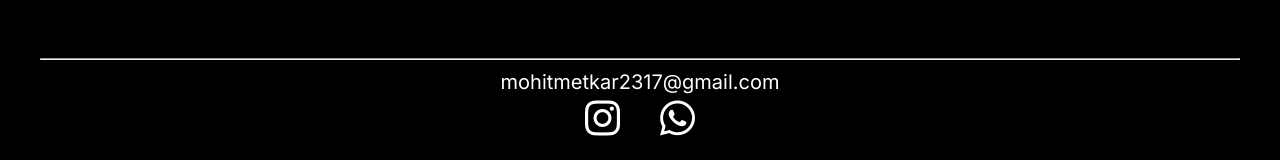
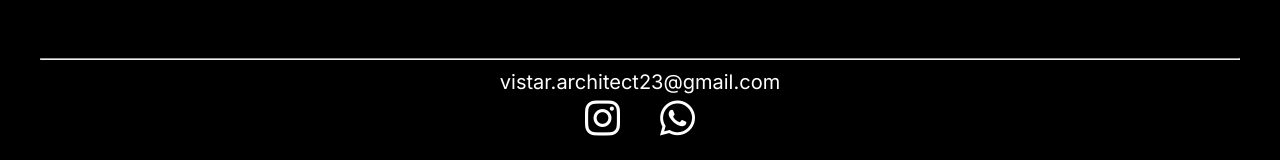
Before and after one commit to darshankharche/vistar-architects, a React (Create React App) app: page / in a window 1280 px wide. Shown: the part 862-1022 px from the top of the page. Built offline with nearby package versions, Linux system fonts and the light colour scheme.

Commit message:
updated personal details

```diff
--- a/src/Footer.js
+++ b/src/Footer.js
@@ -4,12 +4,12 @@ export default function Footer(){
     return(
         <div className='footer'>
             <hr></hr>
-            <a href="mailto:mohitmetkar2317@gmail.com">mohitmetkar2317@gmail.com</a>
+            <a href="mailto:vistar.architect23@gmail.com">vistar.architect23@gmail.com</a>
             <div className='all-links'>
                 <a href="https://www.instagram.com/vistar_architects" >
                     <i className="fa-brands fa-instagram"></i>
                 </a>
-                <a href="https://wa.me/919511723508" >
+                <a href="https://wa.me/918446465019" >
                     <i className="fa-brands fa-whatsapp"></i>
                 </a>
             </div>
```
